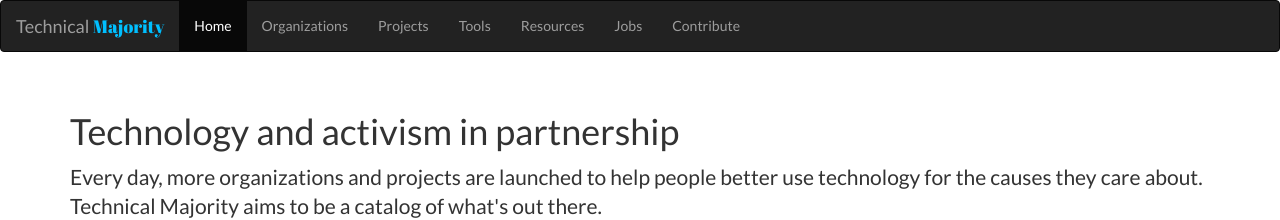
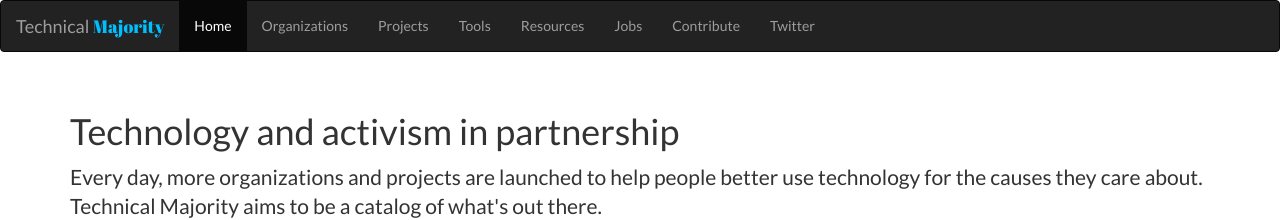
Before and after one commit to phildini/technicalmajority, a Jekyll site: the page built from docs/index.md, in a window 1280 px wide and 900 px high. Shown: the top 220 px of the window. Built offline with Jekyll 4.4.1, drawn with Linux system fonts in a browser that asks for light colours; nearby versions of some CDN libraries.

Commit message:
Add twitter to header

```diff
--- a/docs/_layouts/home.html
+++ b/docs/_layouts/home.html
@@ -57,6 +57,7 @@
             <li><a href="#resources">Resources</a></li>
             <li><a href="#jobs">Jobs</a></li>
             <li><a href="https://github.com/phildini/technicalmajority/">Contribute</a></li>
+            <li><a href="https://twitter.com/tech_majority">Twitter</a></li>
           </ul>
         </div><!-- /.navbar-collapse -->
       </div><!-- /.container-fluid -->
```
